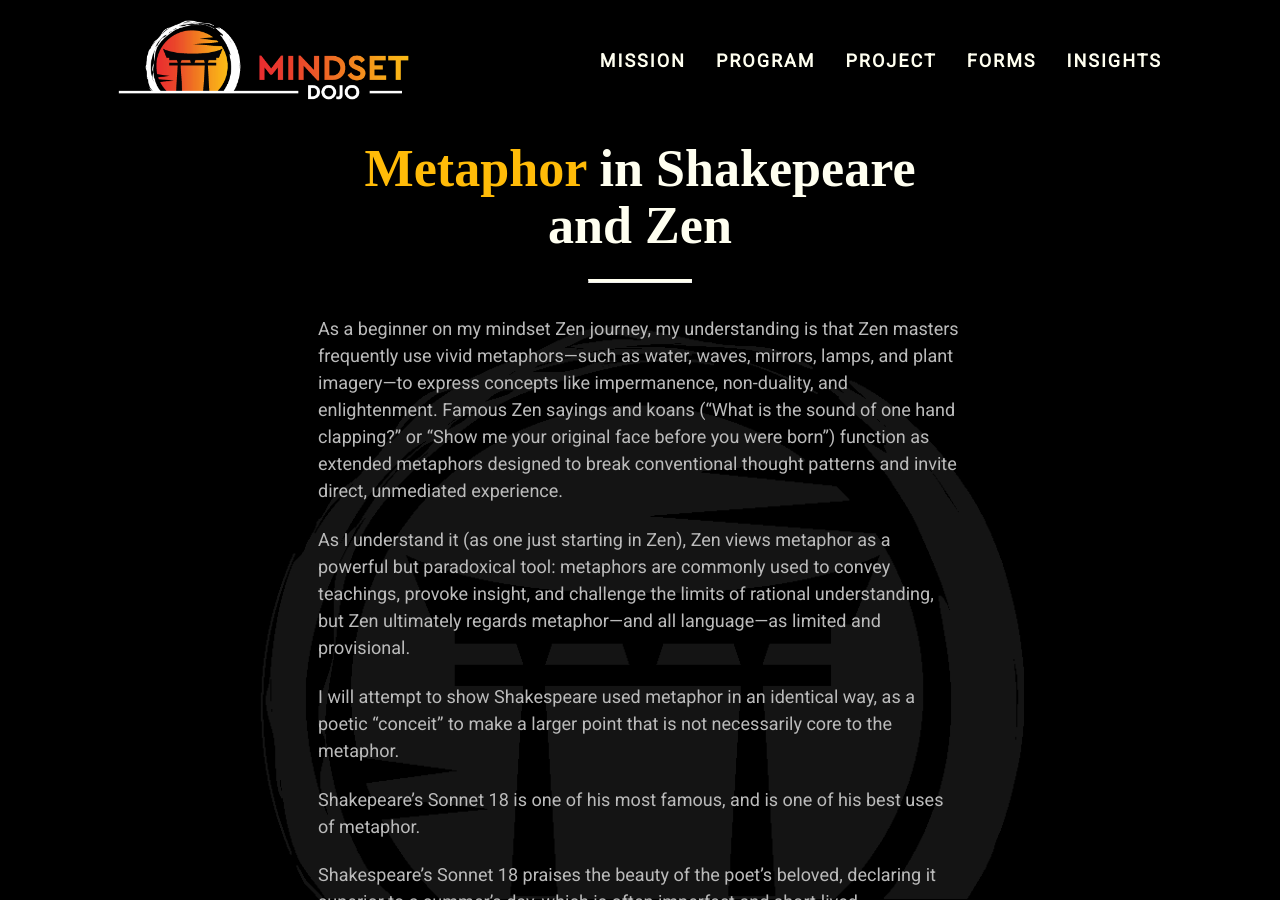
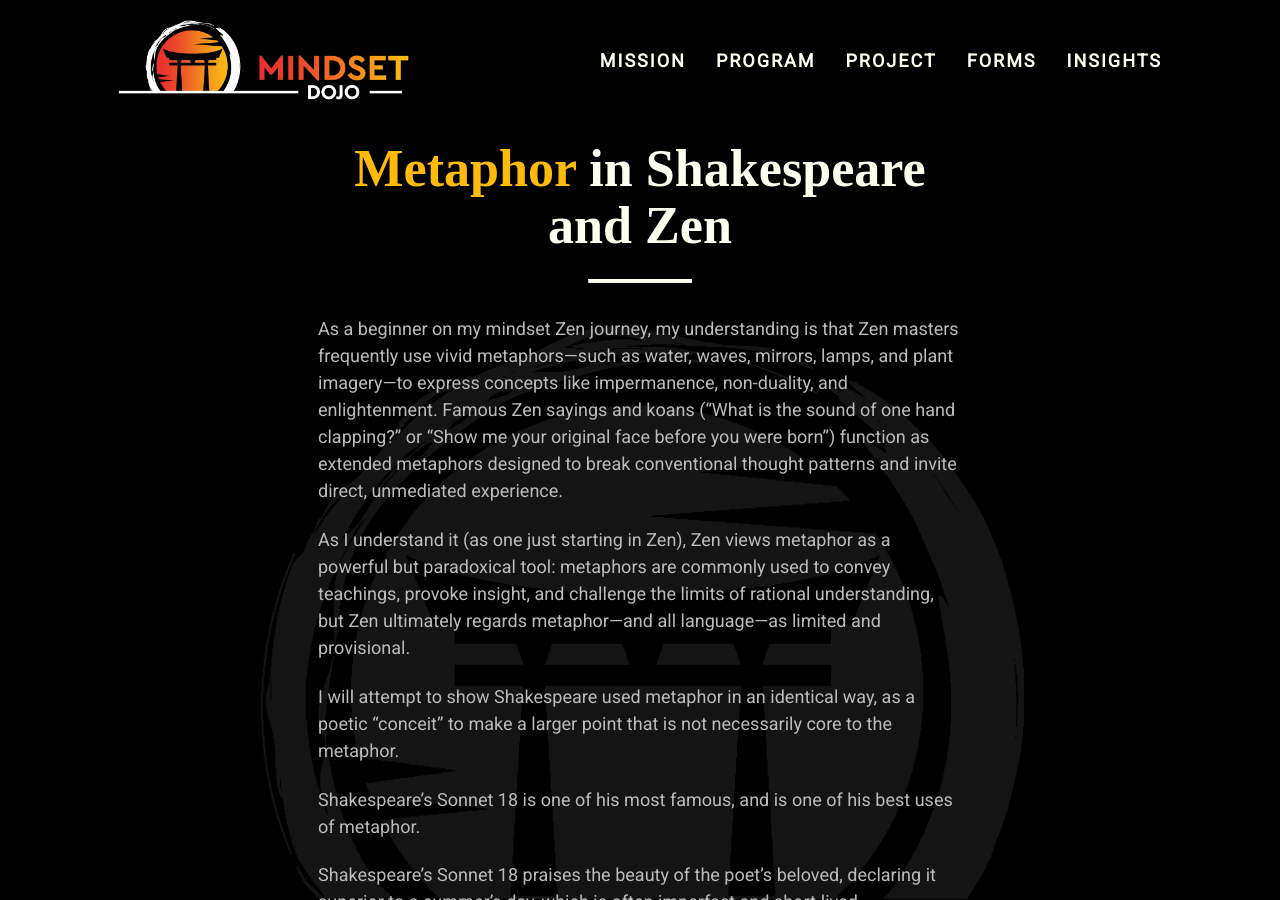
Before and after one commit to mindset-dojo/mindset-dojo.github.io, a Jekyll site: the page built from _insights/2025-10-25-shakespeare-and-metaphor.md, in a window 1280 px wide and 900 px high. Built offline with Jekyll 4.4.1, drawn with Linux system fonts in a browser that asks for light colours; some web fonts are replaced.

Commit message:
Correct spelling mistakes

```diff
--- a/_insights/2025-10-25-shakespeare-and-metaphor.md
+++ b/_insights/2025-10-25-shakespeare-and-metaphor.md
@@ -1,6 +1,6 @@
 ---
 layout: insight
-title: "Metaphor in Shakepeare and Zen"
+title: "Metaphor in Shakespeare and Zen"
 title_mark: Metaphor
 published_date: 2025-10-25
 refactored_date: 2025-10-26
@@ -20,7 +20,7 @@ As I understand it (as one just starting in Zen), Zen views metaphor as a powerf
 
 I will attempt to show Shakespeare used metaphor in an identical way, as a poetic "conceit" to make a larger point that is not necessarily core to the metaphor.
 
-Shakepeare's Sonnet 18 is one of his most famous, and is one of his best uses of metaphor.
+Shakespeare's Sonnet 18 is one of his most famous, and is one of his best uses of metaphor.
 
 Shakespeare's Sonnet 18 praises the beauty of the poet's beloved, declaring it superior to a summer’s day, which is often imperfect and short-lived.
 
```
